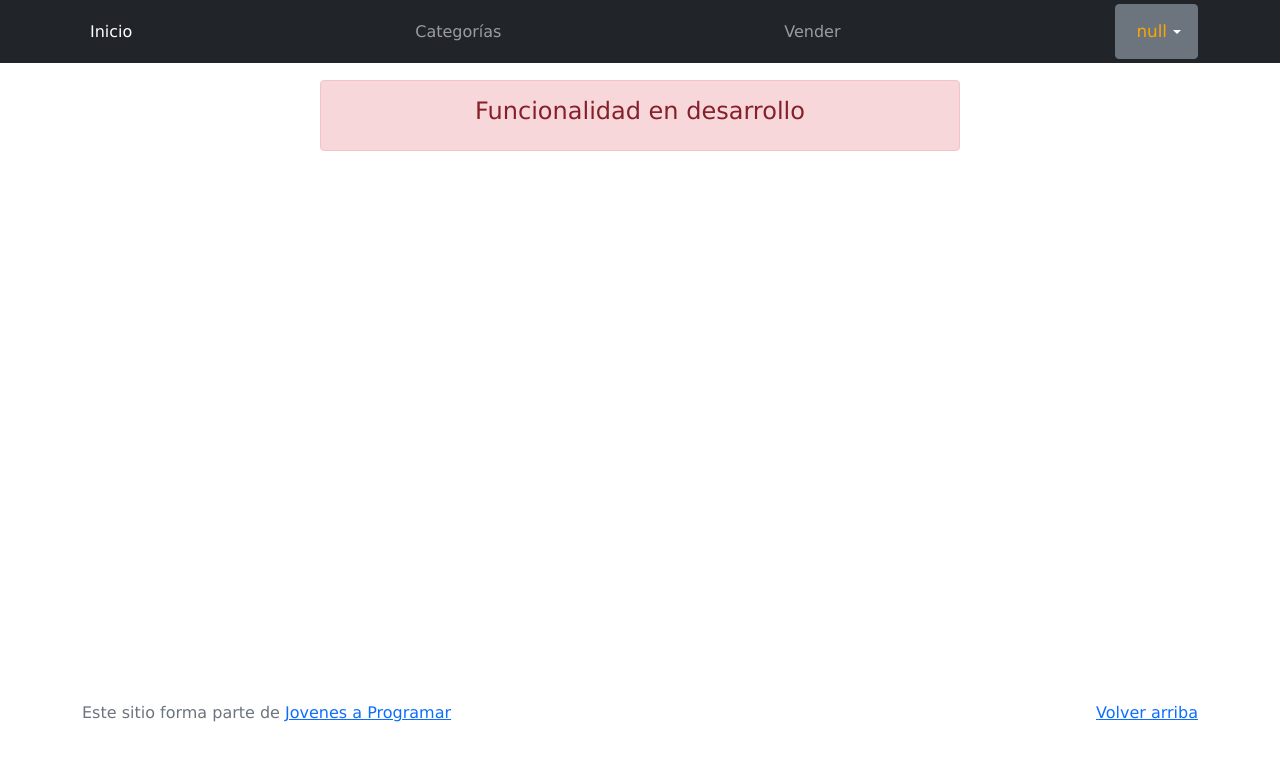
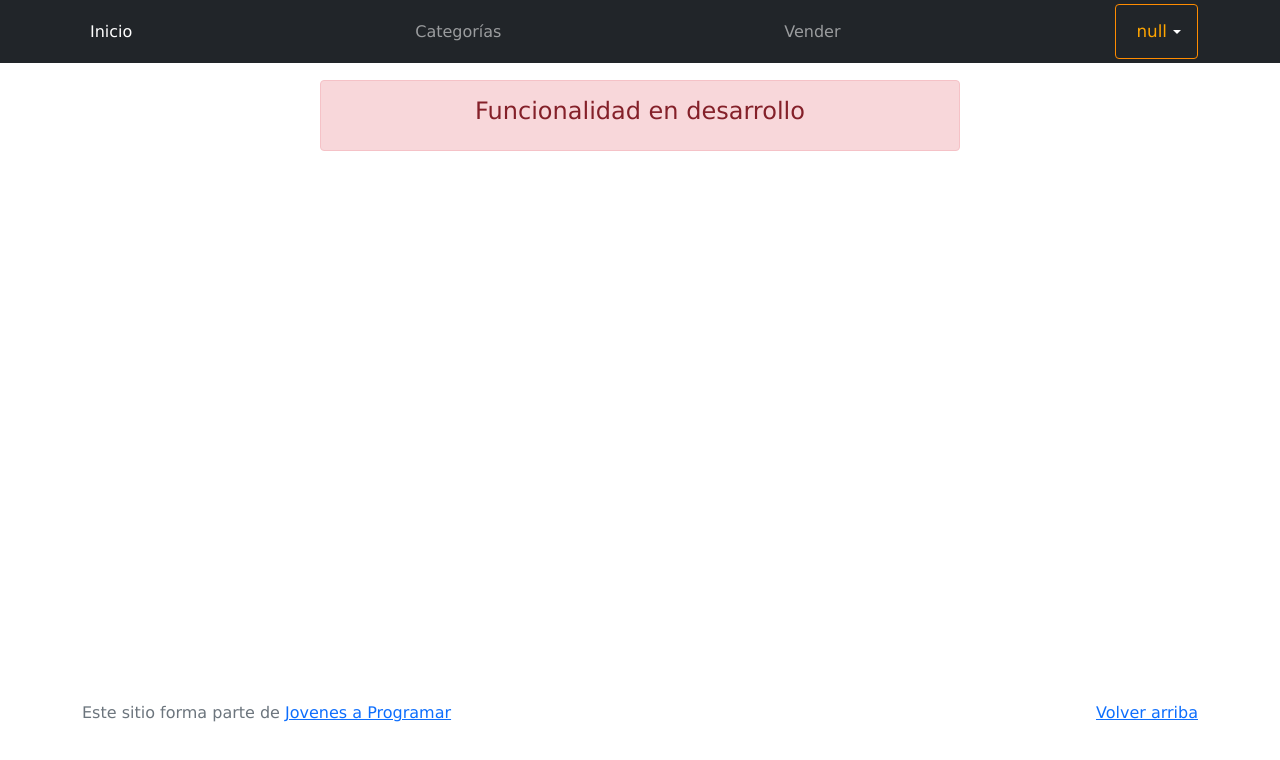
Before and after one commit to estebanbent4/E-comerce-Jap, a plain HTML site: page cart.html in a window 1280 px wide. Drawn offline with Linux system fonts and the light colour scheme.

Commit message:
Update styles.css

```diff
--- a/css/styles.css
+++ b/css/styles.css
@@ -297,6 +297,12 @@ h4 {
 
 /* ESTILO DE LA BARRA DE NAVEGACIÓN - ENTREGA 4 */
 
+#dropdownMenuButton1{
+background-color: transparent;
+border: 1px solid rgb(255, 140, 0);
+
+}
+
 #dropBoton * {
   height: 40px;
   transition: all .3s;
@@ -310,9 +316,11 @@ h4 {
 }
 
 #dropBoton li:hover {
-  background-color: rgb(255, 119, 0);
+
+  background-color: rgb(255, 119, 0);;
   color: whitesmoke;
   transform: translateY(-5px);
+
 }
 
 #dropBoton a:hover {
```
